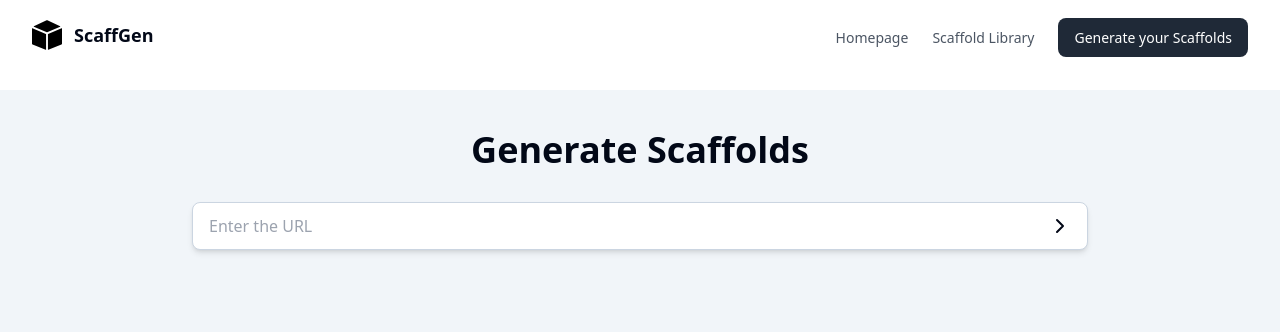
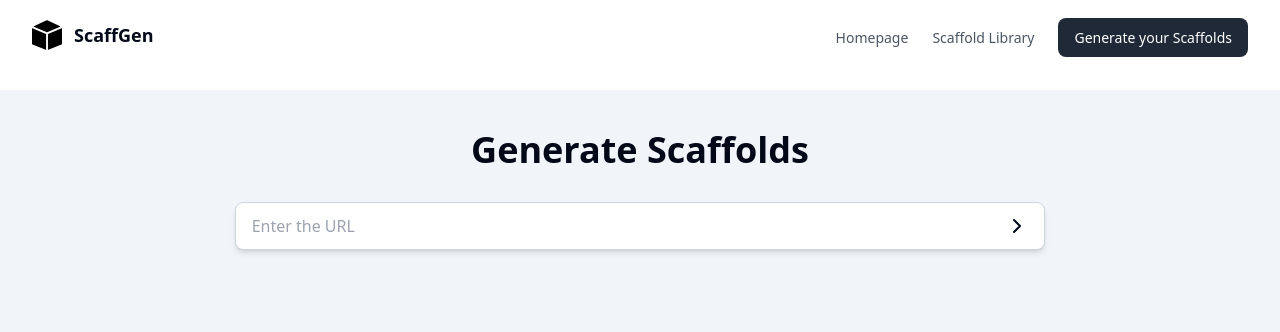
Before and after one commit to rizmalik95/scaffgen, a Next.js app: page /start in a window 1280 px wide. Shown: the top 332 px of the page. Built offline with nearby package versions, Linux system fonts and the light colour scheme.

Commit message:
changed width of cards to be wider

```diff
--- a/src/components/scaffolds/InputForm.tsx
+++ b/src/components/scaffolds/InputForm.tsx
@@ -19,7 +19,7 @@ const InputForm = ({ onSubmitUrl }: { onSubmitUrl: (url: string) => void }) => {
 
   // RITIKA -- BETTER UI BUT NOT CONNECTED
   return (
-    <form onSubmit={handleSubmit} className="flex flex-col items-center relative w-full">
+    <form onSubmit={handleSubmit} className="flex flex-col items-center relative w-2/3">
       <div className="relative w-full">
         <input
           type="text"
--- a/src/components/scaffolds/Results.tsx
+++ b/src/components/scaffolds/Results.tsx
@@ -148,7 +148,7 @@ const Results = ({ url, submitCount }: { url: string, submitCount: number }) =>
       elements.push(<p key="lessonLoading">Loading lesson...</p>);
     } else if (result.lessonObjectives) {
       elements.push(
-        <div key="lessonInfo" className="my-5">
+        <div key="lessonInfo" className="my-5 w-2/3 mx-auto">
           <LessonInfo lessonObjectives={result.lessonObjectives} lessonStandards={result.lessonStandards} />
         </div>
       )
--- a/src/pages/start.tsx
+++ b/src/pages/start.tsx
@@ -14,7 +14,7 @@ export default function Start() {
 
   return (
     <div className="flex flex-col max-w-hh min-h-screen bg-slate-100 items-center mx-auto">
-      <div className="container flex flex-col items-center gap-8 pt-10 w-3/4 min-w-96">
+      <div className="container flex flex-col items-center gap-8 pt-10 min-w-96">
         <h1 className="text-4xl font-bold">Generate Scaffolds</h1>
         <InputForm onSubmitUrl={(url) => handleSubmit(url)} />
         <Results url={url} submitCount={submitCount} />
```
